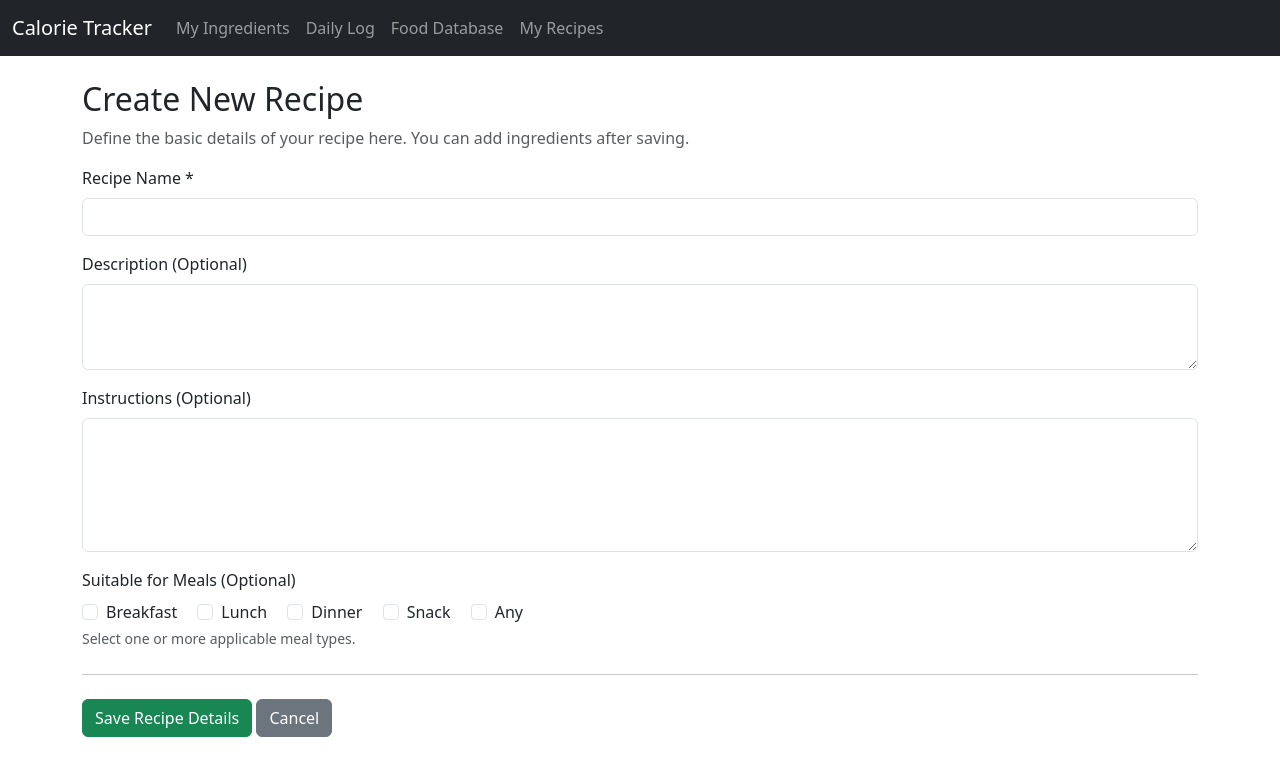
After one commit to Jay-333/fitness-tracker-app, a Flask app: page /recipes/add in a window 1280 px wide. The commit adds this page. Shown: the top 776 px of the page. Run offline with Flask 3, Linux system fonts and the light colour scheme.

Commit message:
Phase2-part1 : Integration of custom recipe addition feature. Food database importing from recipes to be added next

```diff
--- a/app.py
+++ b/app.py
@@ -4,8 +4,10 @@ from datetime import date, datetime, timedelta
 from flask import Flask, render_template, request, redirect, url_for, flash, abort
 from flask_sqlalchemy import SQLAlchemy
 from flask_wtf import FlaskForm
-from wtforms import StringField, FloatField, SubmitField, SelectField, HiddenField, TextAreaField
+from wtforms import StringField, FloatField, SubmitField, SelectField, HiddenField, TextAreaField, SelectMultipleField
 from wtforms.validators import DataRequired, NumberRange, InputRequired, Optional, Length
+from wtforms.widgets import ListWidget, CheckboxInput
+import math
 
 # --- App Configuration ---
 app = Flask(__name__)
@@ -26,6 +28,56 @@ app.config['SQLALCHEMY_TRACK_MODIFICATIONS'] = False
 db = SQLAlchemy(app)
 
 # --- Database Models ---
+# NEW: Model for Recipes/Meal Components
+class Recipe(db.Model):
+    __tablename__ = 'recipes'
+    id = db.Column(db.Integer, primary_key=True)
+    name = db.Column(db.String(200), nullable=False, index=True)
+    description = db.Column(db.Text, nullable=True)
+    instructions = db.Column(db.Text, nullable=True)
+    # Suitability for meal types (could store as comma-separated string or use a separate relationship later)
+    meal_type_suitability = db.Column(db.String(100), nullable=True, default='Any')
+
+    # Calculated nutrition per serving (we'll define 'serving' implicitly for now or add a field later)
+    # Store calculated values to avoid re-calculating every time
+    total_calories = db.Column(db.Float, nullable=True)
+    total_protein = db.Column(db.Float, nullable=True)
+    total_carbs = db.Column(db.Float, nullable=True)
+    total_fat = db.Column(db.Float, nullable=True)
+    total_fiber = db.Column(db.Float, nullable=True)
+    # Add others...
+
+    created_at = db.Column(db.DateTime, default=datetime.utcnow)
+    updated_at = db.Column(db.DateTime, default=datetime.utcnow, onupdate=datetime.utcnow)
+
+    # Relationship to the ingredients used in this recipe
+    # cascade='all, delete-orphan' means if a Recipe is deleted, its RecipeIngredient entries are also deleted.
+    ingredients = db.relationship('RecipeIngredient', backref='recipe', cascade='all, delete-orphan')
+
+    def __repr__(self):
+        return f'<Recipe {self.name}>'
+
+
+# NEW: Association table/model to link Recipes and Ingredients with quantities
+class RecipeIngredient(db.Model):
+    __tablename__ = 'recipe_ingredients'
+    id = db.Column(db.Integer, primary_key=True) # Simple primary key for the link itself
+    recipe_id = db.Column(db.Integer, db.ForeignKey('recipes.id'), nullable=False, index=True)
+    ingredient_id = db.Column(db.Integer, db.ForeignKey('ingredients.id'), nullable=False, index=True)
+
+    # Quantity of the ingredient used IN THE UNIT defined in the Ingredient model's 'typical_unit'
+    # e.g., 150 (if Ingredient.typical_unit is 'g'), 2 (if Ingredient.typical_unit is 'piece'), 0.5 (if 'cup')
+    quantity = db.Column(db.Float, nullable=False)
+
+    # Establish relationships for easy access (optional but convenient)
+    ingredient = db.relationship('Ingredient') # Allows easy access recipe_ingredient.ingredient.name etc.
+
+    def __repr__(self):
+        ing_name = self.ingredient.name if self.ingredient else 'Unknown Ingredient'
+        unit = self.ingredient.typical_unit if self.ingredient else 'unit'
+        return f'<RecipeIngredient {self.quantity} {unit} of {ing_name} for Recipe ID {self.recipe_id}>'
+
+
 class Food(db.Model):
     __tablename__ = 'foods'
     id = db.Column(db.Integer, primary_key=True)
@@ -52,7 +104,7 @@ class Food(db.Model):
     def __repr__(self):
         return f'<Food {self.name}>'
 
-# --- Database Models ---
+
 
 class Ingredient(db.Model):
     __tablename__ = 'ingredients' # Table for base ingredients
@@ -108,6 +160,36 @@ class MealLog(db.Model):
 
 # --- Forms ---
 
+# Form for basic Recipe Details
+class AddIngredientToRecipeForm(FlaskForm):
+    # Choices populated dynamically in the route
+    ingredient_id = SelectField('Ingredient', coerce=int, validators=[DataRequired()])
+    quantity = FloatField('Quantity', validators=[InputRequired(), NumberRange(min=0.001)])
+    submit = SubmitField('Add Ingredient')
+
+    # Optional: Override __init__ if complex dynamic choices needed,
+    # but often easier to set choices in the route handler.
+    # def __init__(self, *args, **kwargs):
+    #     super().__init__(*args, **kwargs)
+    #     self.ingredient_id.choices = [] # Start empty
+
+class RecipeForm(FlaskForm):
+    name = StringField('Recipe Name', validators=[DataRequired(), Length(max=200)])
+    description = TextAreaField('Description (Optional)')
+    instructions = TextAreaField('Instructions (Optional)')
+    # Example using SelectMultipleField - requires choices to be set in the route
+    meal_type_suitability = SelectMultipleField(
+        'Suitable for Meals (Optional)',
+        choices=[('Breakfast','Breakfast'), ('Lunch','Lunch'), ('Dinner','Dinner'), ('Snack','Snack'), ('Any','Any')],
+        option_widget=CheckboxInput(),
+        widget=ListWidget(prefix_label=False),
+        validators=[Optional()],
+        description="Select one or more applicable meal types."
+    )
+    submit = SubmitField('Save Recipe Details')
+
+# We won't create a separate 'Add Ingredient to Recipe' form *yet*.
+
 class IngredientForm(FlaskForm):
     name = StringField('Ingredient Name', validators=[DataRequired(), Length(max=150)])
     category = StringField('Category', validators=[Optional(), Length(max=100)], description="e.g., Vegetable, Protein, Grain")
@@ -153,6 +235,49 @@ class LogEntryForm(FlaskForm):
 
 
 # --- Helper Functions ---
+def calculate_recipe_nutrition(recipe_id):
+    """Calculates and returns total estimated nutrition for a given recipe ID."""
+    totals = {'calories': 0.0, 'protein': 0.0, 'carbs': 0.0, 'fat': 0.0, 'fiber': 0.0} # Add others...
+    recipe = Recipe.query.get(recipe_id)
+    if not recipe:
+        return None # Or raise error
+
+    # Use lazy='dynamic' on ingredients relationship to query it here
+    recipe_ingredients = recipe.ingredients # Eager load ingredient data
+
+    for ri in recipe_ingredients:
+        ingredient = ri.ingredient
+        quantity_used = ri.quantity # This is in the ingredient's 'typical_unit'
+
+        if not ingredient or ingredient.unit_quantity is None or ingredient.unit_quantity == 0:
+            print(f"WARN: Skipping ingredient {ingredient.name if ingredient else 'ID unknown'} in recipe {recipe.id} due to missing base data.")
+            continue # Skip if ingredient or its base data is missing
+
+        # --- Calculate multiplier ---
+        # Multiplier = (Quantity Used in Recipe / Quantity Nutrition is Defined For)
+        try:
+             multiplier = float(quantity_used) / float(ingredient.unit_quantity)
+        except (ValueError, TypeError, ZeroDivisionError):
+            print(f"WARN: Could not calculate multiplier for {ingredient.name} in recipe {recipe.id}. Skipping.")
+            continue
+
+        # --- Add ingredient's contribution to totals (handle None values) ---
+        def safe_get_nutrient(val): return float(val) if val is not None else 0.0
+
+        totals['calories'] += (safe_get_nutrient(ingredient.calories) * multiplier)
+        totals['protein']  += (safe_get_nutrient(ingredient.protein) * multiplier)
+        totals['carbs']    += (safe_get_nutrient(ingredient.carbs) * multiplier)
+        totals['fat']      += (safe_get_nutrient(ingredient.fat) * multiplier)
+        totals['fiber']    += (safe_get_nutrient(ingredient.fiber) * multiplier)
+        # Add others...
+
+    # Ensure final totals are finite numbers
+    for key in totals:
+        if not isinstance(totals[key], (int, float)) or not math.isfinite(totals[key]):
+            totals[key] = 0.0 # Default to 0 if calculation failed somewhere
+
+    return totals
+
 def calculate_nutrients(food, quantity_consumed):
     """Calculates nutrients based on the logged quantity."""
     results = {
@@ -206,6 +331,227 @@ def get_day_summary(log_date_obj):
 # ... (Keep existing routes like /log, /cache for now, we'll integrate/clean later) ...
 
 # --- Virtual Fridge / Ingredient Management Routes ---
+@app.route('/recipes')
+def recipes_list():
+    """Display a list of all created recipes."""
+    recipes = Recipe.query.order_by(Recipe.name).all()
+    return render_template('recipes_list.html', recipes=recipes) # New template
+
+@app.route('/recipes/add', methods=['GET', 'POST'])
+def add_recipe():
+    """Add a new recipe (details only)."""
+    form = RecipeForm()
+    # You could pre-select 'Any' or leave blank depending on preference
+    # if not form.meal_type_suitability.data: form.meal_type_suitability.data = ['Any']
+
+    if form.validate_on_submit():
+        try:
+            new_recipe = Recipe(
+                name=form.name.data.strip(),
+                description=form.description.data,
+                instructions=form.instructions.data,
+                # Join selected meal types into a comma-separated string
+                meal_type_suitability=",".join(form.meal_type_suitability.data) if form.meal_type_suitability.data else 'Any'
+                # Nutrition totals will be calculated when ingredients are added/edited
+            )
+            db.session.add(new_recipe)
+            db.session.commit()
+            flash(f'Recipe "{new_recipe.name}" created. Now add ingredients.', 'success')
+            # Redirect to the detail view to add ingredients
+            return redirect(url_for('recipe_detail', recipe_id=new_recipe.id))
+        except Exception as e:
+            db.session.rollback()
+            flash(f'Error creating recipe: {e}', 'danger')
+            print(f"ERROR creating recipe: {e}")
+    return render_template('add_edit_recipe.html', form=form, title="Create New Recipe", action_url=url_for('add_recipe')) # New template
+
+@app.route('/recipes/<int:recipe_id>', methods=['GET'])
+def recipe_detail(recipe_id):
+    recipe = Recipe.query.options(
+        db.selectinload(Recipe.ingredients).joinedload(RecipeIngredient.ingredient)
+    ).get_or_404(recipe_id)
+
+    # --- Instantiate the DEDICATED form class ---
+    add_ingredient_form = AddIngredientToRecipeForm() # Use the new form
+
+    # Populate ingredient choices (logic remains the same)
+    current_ingredient_ids = {ri.ingredient_id for ri in recipe.ingredients}
+    available_ingredients = Ingredient.query.filter(Ingredient.id.notin_(current_ingredient_ids)).order_by(Ingredient.name).all()
+    # Set choices on the 'ingredient_id' field of the *instance*
+    add_ingredient_form.ingredient_id.choices = [(ing.id, f"{ing.name} ({ing.typical_unit})") for ing in available_ingredients]
+
+    return render_template('recipe_detail.html',
+                           recipe=recipe,
+                           add_ingredient_form=add_ingredient_form) # Pass the correctly bound form
+
+@app.route('/recipes/<int:recipe_id>/edit', methods=['GET', 'POST'])
+def edit_recipe(recipe_id):
+    """Edit basic recipe details."""
+    recipe = Recipe.query.get_or_404(recipe_id)
+    # Pre-populate form, handling comma-separated string for meal types
+    form = RecipeForm(obj=recipe)
+    if request.method == 'GET': # Need to set SelectMultipleField data on GET
+        form.meal_type_suitability.data = recipe.meal_type_suitability.split(',') if recipe.meal_type_suitability else []
+
+    if form.validate_on_submit():
+        try:
+            recipe.name = form.name.data.strip()
+            recipe.description = form.description.data
+            recipe.instructions = form.instructions.data
+            recipe.meal_type_suitability = ",".join(form.meal_type_suitability.data) if form.meal_type_suitability.data else 'Any'
+            recipe.updated_at = datetime.utcnow()
+            # Nutrition will be recalculated if ingredients change, or could force recalc here
+            db.session.commit()
+            flash(f'Recipe "{recipe.name}" details updated.', 'success')
+            return redirect(url_for('recipe_detail', recipe_id=recipe.id))
+        except Exception as e:
+            db.session.rollback()
+            flash(f'Error updating recipe details: {e}', 'danger')
+            print(f"ERROR updating recipe {recipe_id}: {e}")
+    # GET or failed POST
+    return render_template('add_edit_recipe.html', # Re-use add_edit template
+                           form=form,
+                           title=f"Edit Recipe: {recipe.name}",
+                           action_url=url_for('edit_recipe', recipe_id=recipe_id))
+
+
+# Route to handle adding an ingredient to a recipe (called from recipe_detail)
+@app.route('/recipes/<int:recipe_id>/add_ingredient', methods=['POST'])
+def add_ingredient_to_recipe(recipe_id):
+    recipe = Recipe.query.get_or_404(recipe_id)
+
+    # --- Instantiate the DEDICATED form class for POST validation ---
+    form = AddIngredientToRecipeForm(request.form) # Pass request data
+
+    # --- Repopulate choices BEFORE validation ---
+    current_ingredient_ids = {ri.ingredient_id for ri in recipe.ingredients}
+    available_ingredients = Ingredient.query.filter(Ingredient.id.notin_(current_ingredient_ids)).order_by(Ingredient.name).all()
+    form.ingredient_id.choices = [(ing.id, f"{ing.name} ({ing.typical_unit})") for ing in available_ingredients]
+    # Ensure the submitted value is actually in the choices for validation to pass if needed,
+    # though coerce=int might handle it. If validation fails on ingredient_id, double check this.
+
+    if form.validate_on_submit(): # Validate the dedicated form instance
+        ingredient_id = form.ingredient_id.data
+        quantity = form.quantity.data
+        ingredient = Ingredient.query.get(ingredient_id)
+
+        # --- Rest of the logic remains the same ---
+        if not ingredient:
+             flash("Selected ingredient not found.", 'danger')
+        else:
+            try:
+                # Check if already exists...
+                existing_ri = RecipeIngredient.query.filter_by(recipe_id=recipe_id, ingredient_id=ingredient_id).first()
+                if existing_ri:
+                    flash(f"{ingredient.name} is already in this recipe.", 'warning')
+                else:
+                    # 1. Create the new RecipeIngredient object
+                    new_ri = RecipeIngredient(
+                        recipe_id=recipe_id,
+                        ingredient_id=ingredient_id,
+                        quantity=quantity
+                    )
+                    # 2. ADD the new object to the session - Marks it for insertion
+                    db.session.add(new_ri)
+
+                    # 3. FLUSH the session - Sends pending changes (the INSERT for new_ri)
+                    # to the database BUT doesn't permanently commit the transaction yet.
+                    # This is useful if subsequent operations (like calculation) might fail,
+                    # allowing a full rollback. It also ensures new_ri gets its ID if needed.
+                    db.session.flush()
+
+                    # 4. EXPIRE the related Recipe object - Tells SQLAlchemy the current
+                    # 'recipe' Python object might be stale regarding its 'ingredients' list.
+                    db.session.expire(recipe)
+
+                    # 5. Recalculate nutrition - Accessing recipe.ingredients inside this
+                    # function will now trigger SQLAlchemy to reload the ingredients list
+                    # from the DB (including the newly flushed 'new_ri').
+                    updated_totals = calculate_recipe_nutrition(recipe_id)
+                    if updated_totals:
+                        recipe.total_calories = updated_totals['calories']
+                        recipe.total_protein = updated_totals['protein']
+                        # ... set other totals ...
+                        recipe.updated_at = datetime.utcnow()
+                    else:
+                         flash("Could not recalculate recipe totals.", "warning")
+
+                    # 6. COMMIT the transaction - Makes all changes permanent in the DB
+                    # (the new RecipeIngredient and the updated Recipe totals).
+                    db.session.commit()
+                    flash(f"Added {quantity} {ingredient.typical_unit} of {ingredient.name} to recipe.", 'success')
+
+            except Exception as e:
+                # 7. ROLLBACK if any error occurred during steps 1-6
+                db.session.rollback()
+                flash(f"Error adding ingredient to recipe: {e}", 'danger')
+                print(f"ERROR adding ingredient to recipe {recipe_id}: {e}")
+    else:
+         # Collect validation errors for flashing (optional)
+         error_messages = []
+         for field, errors in form.errors.items():
+             for error in errors:
+                 error_messages.append(f"{getattr(form, field).label.text}: {error}")
+         flash("Error adding ingredient: " + "; ".join(error_messages), "danger")
+
+
+    return redirect(url_for('recipe_detail', recipe_id=recipe_id))
+
+# Route to remove an ingredient from a recipe
+@app.route('/recipes/remove_ingredient/<int:recipe_ingredient_id>', methods=['POST'])
+def remove_ingredient_from_recipe(recipe_ingredient_id):
+    ri = RecipeIngredient.query.get_or_404(recipe_ingredient_id)
+    recipe_id = ri.recipe_id # Get recipe ID before deleting
+    ingredient_name = ri.ingredient.name if ri.ingredient else 'Ingredient'
+    try:
+        db.session.delete(ri)
+
+        db.session.flush()
+
+        # --- Recalculate and Update Recipe Totals ---
+        recipe = Recipe.query.get(recipe_id)
+        if recipe:
+            db.session.expire(recipe)
+            updated_totals = calculate_recipe_nutrition(recipe_id)
+            if updated_totals:
+                recipe.total_calories = updated_totals['calories']
+                recipe.total_protein = updated_totals['protein']
+                recipe.total_carbs = updated_totals['carbs']
+                recipe.total_fat = updated_totals['fat']
+                recipe.total_fiber = updated_totals['fiber']
+                # Update others...
+                recipe.updated_at = datetime.utcnow()
+            else:
+                 flash("Could not recalculate recipe totals.", "warning")
+                 # Set totals to None/0 if desired when empty?
+                 # recipe.total_calories = None ... etc ...
+        else:
+            db.session.commit()
+        flash(f"Removed {ingredient_name} from recipe.", 'success')
+    except Exception as e:
+        db.session.rollback()
+        flash(f"Error removing ingredient: {e}", "danger")
+        print(f"ERROR removing ingredient link {recipe_ingredient_id}: {e}")
+
+    return redirect(url_for('recipe_detail', recipe_id=recipe_id))
+
+
+@app.route('/recipes/delete/<int:recipe_id>', methods=['POST'])
+def delete_recipe(recipe_id):
+    """Delete a recipe and its ingredient links."""
+    recipe = Recipe.query.get_or_404(recipe_id)
+    recipe_name = recipe.name
+    try:
+        # Deleting recipe automatically deletes RecipeIngredient links due to cascade
+        db.session.delete(recipe)
+        db.session.commit()
+        flash(f'Recipe "{recipe_name}" deleted.', 'success')
+    except Exception as e:
+        db.session.rollback()
+        flash(f'Error deleting recipe: {e}', 'danger')
+        print(f"ERROR deleting recipe {recipe_id}: {e}")
+    return redirect(url_for('recipes_list'))
+
 
 @app.route('/ingredients')
 def ingredients_list():
--- /dev/null
+++ b/templates/add_edit_recipe.html
@@ -0,0 +1,53 @@
+{% extends "base.html" %}
+
+{% block title %}{{ title }}{% endblock %}
+
+{% block content %}
+<h2>{{ title }}</h2>
+<p class="text-muted">Define the basic details of your recipe here. You can add ingredients after saving.</p>
+
+<form method="POST" action="{{ action_url }}">
+    {{ form.csrf_token }}
+
+    <div class="mb-3">
+        <label for="{{ form.name.id }}" class="form-label">{{ form.name.label }} *</label>
+        {{ form.name(class="form-control" + (" is-invalid" if form.name.errors else "")) }}
+        {% if form.name.errors %}<div class="invalid-feedback d-block">{% for error in form.name.errors %}{{ error }}{% endfor %}</div>{% endif %}
+    </div>
+
+     <div class="mb-3">
+        <label for="{{ form.description.id }}" class="form-label">{{ form.description.label }}</label>
+        {{ form.description(class="form-control" + (" is-invalid" if form.description.errors else ""), rows="3") }}
+         {% if form.description.errors %}<div class="invalid-feedback d-block">{% for error in form.description.errors %}{{ error }}{% endfor %}</div>{% endif %}
+    </div>
+
+     <div class="mb-3">
+        <label for="{{ form.instructions.id }}" class="form-label">{{ form.instructions.label }}</label>
+        {{ form.instructions(class="form-control" + (" is-invalid" if form.instructions.errors else ""), rows="5") }}
+         {% if form.instructions.errors %}<div class="invalid-feedback d-block">{% for error in form.instructions.errors %}{{ error }}{% endfor %}</div>{% endif %}
+    </div>
+
+    <div class="mb-3">
+         <label for="{{ form.meal_type_suitability.id }}" class="form-label">{{ form.meal_type_suitability.label }}</label>
+         <!-- Render checkboxes for multiple select -->
+         <div class="{% if form.meal_type_suitability.errors %}is-invalid{% endif %}">
+             {% for subfield in form.meal_type_suitability %}
+                 <div class="form-check form-check-inline">
+                     {{ subfield(class="form-check-input") }}
+                     {{ subfield.label(class="form-check-label") }}
+                 </div>
+             {% endfor %}
+         </div>
+         <small class="form-text text-muted">{{ form.meal_type_suitability.description }}</small>
+         {% if form.meal_type_suitability.errors %}
+            <div class="invalid-feedback d-block">{% for error in form.meal_type_suitability.errors %}{{ error }}{% endfor %}</div>
+         {% endif %}
+    </div>
+
+    <hr class="my-4">
+
+    {{ form.submit(class="btn btn-success") }}
+    <a href="{{ url_for('recipes_list') }}" class="btn btn-secondary">Cancel</a>
+
+</form>
+{% endblock %}
--- a/templates/base.html
+++ b/templates/base.html
@@ -32,6 +32,9 @@
             <li class="nav-item">
               <a class="nav-link {% if request.endpoint == 'database_view' %}active{% endif %}" href="{{ url_for('database_view') }}">Food Database</a>
             </li>
+            <li class="nav-item">
+              <a class="nav-link {% if request.endpoint == 'recipes_list' or request.endpoint == 'recipe_detail' %}active{% endif %}" href="{{ url_for('recipes_list') }}">My Recipes</a>
+            </li>
           </ul>
         </div>
       </div>
```
Also changed, not shown: templates/recipe_detail.html (added, +112 -0 lines), templates/recipes_list.html (added, +36 -0 lines).
